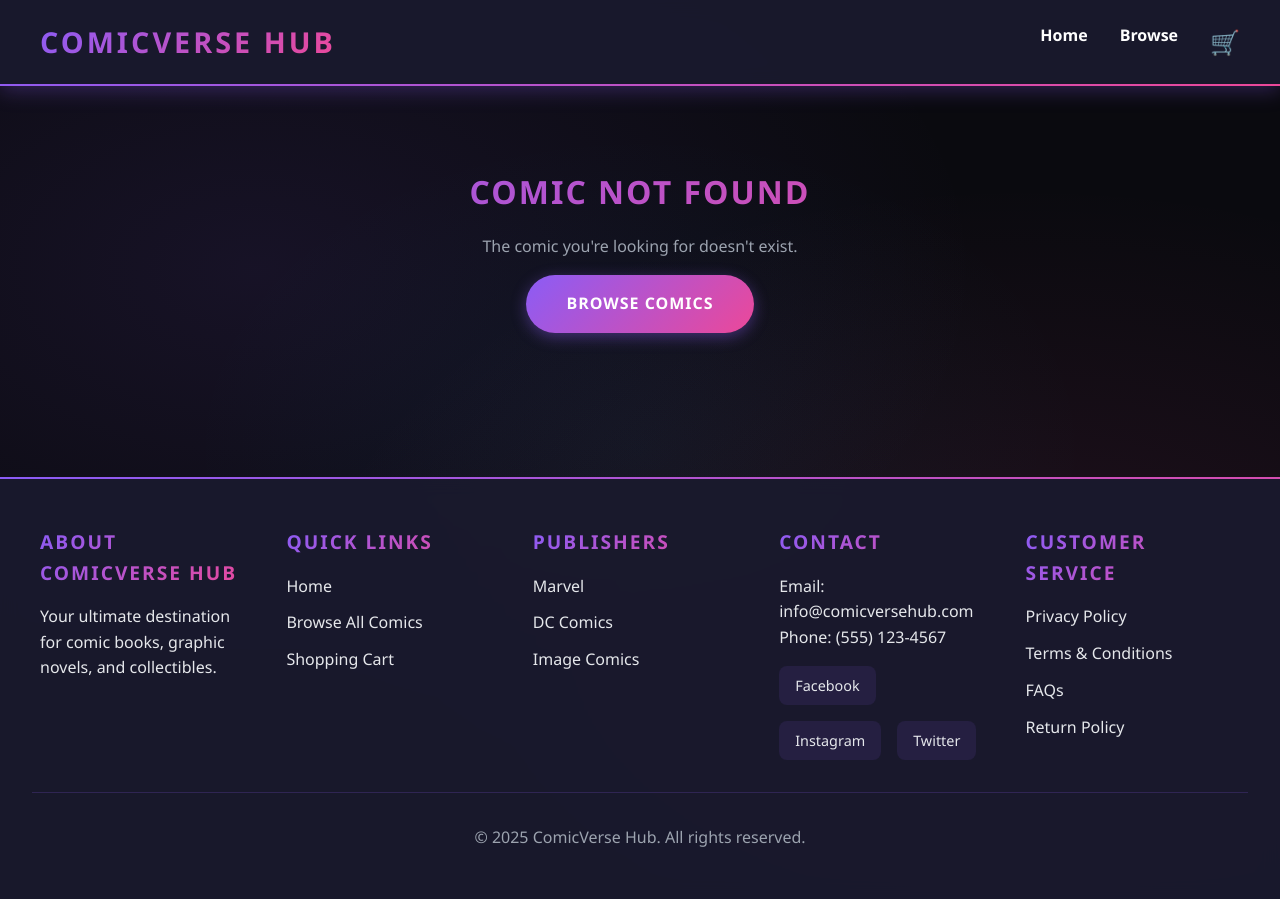
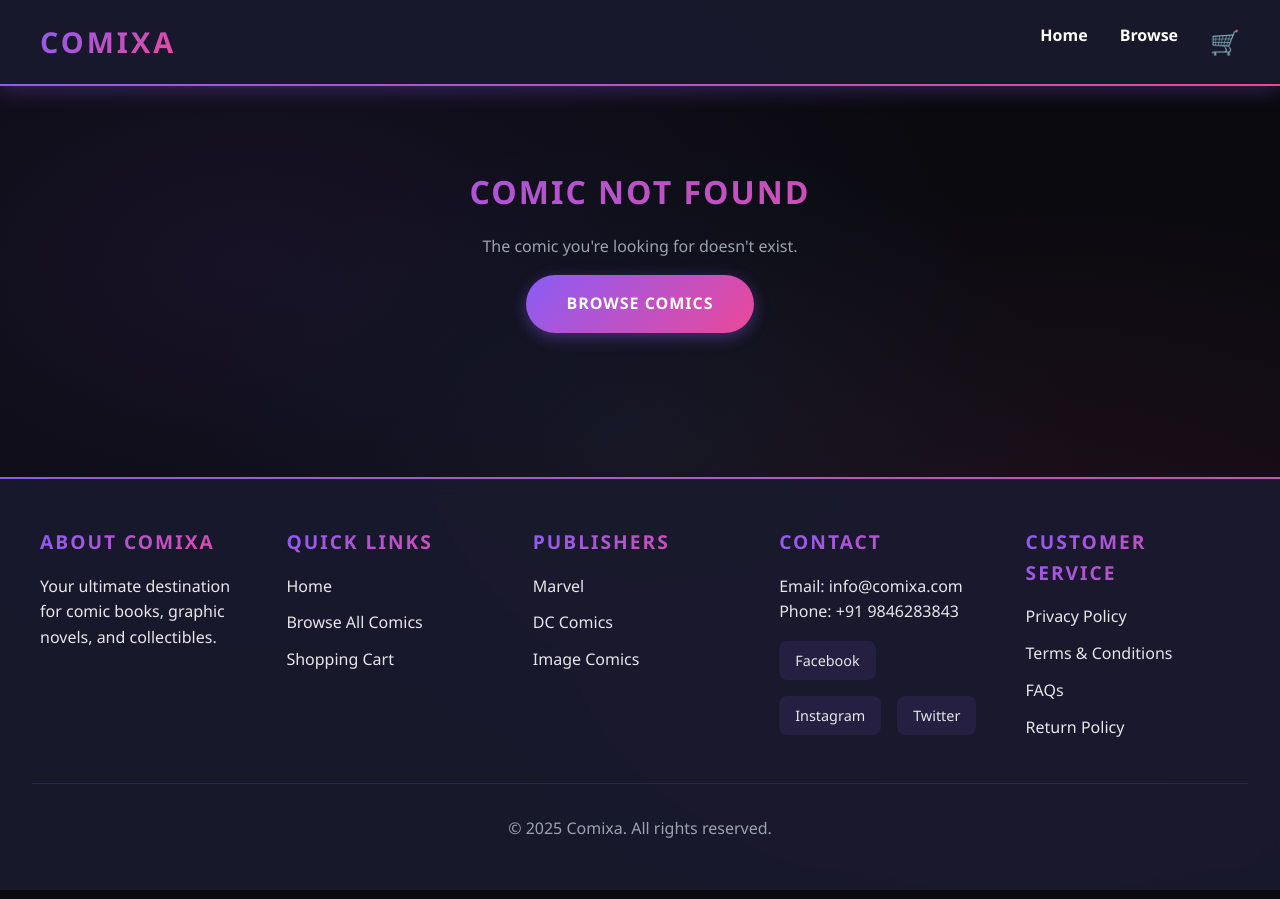
Before and after one commit to HardikaKhare/comixa, a plain HTML site: page comic-detail.html in a window 1280 px wide. Drawn offline with Linux system fonts and the light colour scheme.

Commit message:
Update comic-detail.html

```diff
--- a/comic-detail.html
+++ b/comic-detail.html
@@ -3,14 +3,14 @@
 <head>
     <meta charset="UTF-8">
     <meta name="viewport" content="width=device-width, initial-scale=1.0">
-    <title>Comic Details - ComicVerse Hub</title>
+    <title>Comic Details - Comixa</title>
     <link rel="stylesheet" href="styles.css">
 </head>
 <body>
     <!-- Navigation -->
     <nav class="navbar">
         <div class="nav-container">
-            <a href="index.html" class="logo">ComicVerse Hub</a>
+            <a href="index.html" class="logo">Comixa</a>
             <ul class="nav-links">
                 <li><a href="index.html">Home</a></li>
                 <li><a href="browse.html">Browse</a></li>
@@ -71,7 +71,7 @@
     <footer>
         <div class="footer-content">
             <div class="footer-section">
-                <h3>About ComicVerse Hub</h3>
+                <h3>About Comixa</h3>
                 <p style="color: var(--text-secondary);">Your ultimate destination for comic books, graphic novels, and collectibles.</p>
             </div>
             <div class="footer-section">
@@ -92,8 +92,8 @@
             </div>
             <div class="footer-section">
                 <h3>Contact</h3>
-                <p style="color: var(--text-secondary);">Email: info@comicversehub.com</p>
-                <p style="color: var(--text-secondary);">Phone: (555) 123-4567</p>
+                <p style="color: var(--text-secondary);">Email: info@comixa.com</p>
+                <p style="color: var(--text-secondary);">Phone: +91 9846283843</p>
                 <div class="social-links">
                     <a href="#" class="social-link">Facebook</a>
                     <a href="#" class="social-link">Instagram</a>
@@ -111,7 +111,7 @@
             </div>
         </div>
         <div class="footer-bottom">
-            <p>&copy; 2025 ComicVerse Hub. All rights reserved.</p>
+            <p>&copy; 2025 Comixa. All rights reserved.</p>
         </div>
     </footer>
 
```
